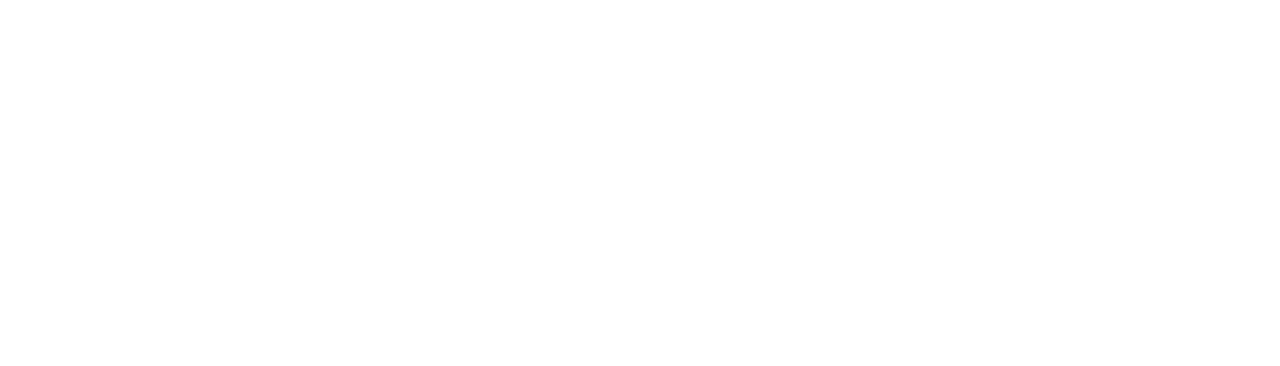
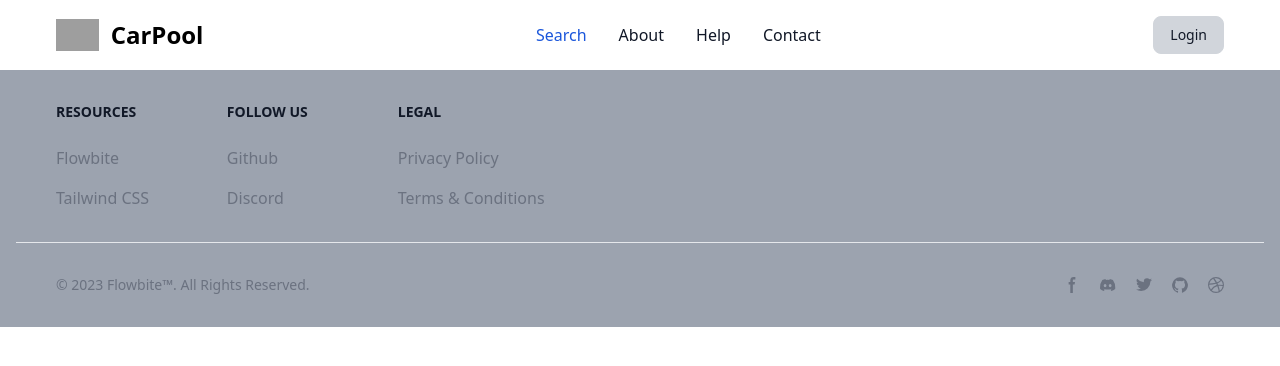
Before and after one commit to Prathamesh2805/CarPool_Client, a React (Create React App) app: page /about in a window 1280 px wide. Before the commit this address had no page. Shown: the top 366 px of the page. Built offline with nearby package versions, Linux system fonts and the light colour scheme; grey boxes are pictures that could not be loaded.

Commit message:
buttons updated

```diff
--- a/src/App.js
+++ b/src/App.js
@@ -6,6 +6,7 @@ import { BrowserRouter as Router, Switch,
 import Home from './pages/HomePage';
 import LoginPage from './pages/LoginPage';
 import SignupPage from './pages/SignupPage';
+import AboutPage from './pages/AboutPage';
 
 function App() {
   return (
@@ -13,6 +14,7 @@ function App() {
         <BrowserRouter>
     <Routes>
       <Route path='/' element={<Home />} />
+      <Route path='/about' element={<AboutPage />}/>
       <Route path='/login' element={<LoginPage />} />
       <Route path='/signup' element={<SignupPage />} />
     </Routes>
--- a/src/components/HeroSection.jsx
+++ b/src/components/HeroSection.jsx
@@ -1,6 +1,7 @@
 /* eslint-disable jsx-a11y/anchor-is-valid */
 import React from "react";
 import HeroImg from "../assets/8489144.png"
+import { Link } from "react-router-dom";
 
 const HeroSection = () => {
   return (
@@ -13,12 +14,14 @@ const HeroSection = () => {
         <p className="max-w-2xl mb-6 font-light text-gray-500 lg:mb-8 md:text-lg lg:text-xl dark:text-gray-400">
           Lorem ipsum dolor sit amet consectetur, adipisicing elit. Et maxime saepe eligendi, quia nam ipsam eius quod accusamus explicabo recusandae dolorem voluptates provident voluptatum ab nulla porro corrupti cupiditate error.
         </p>
+        <Link to="/about">
         <button
-           href="#"
            className="inline-flex items-center justify-center px-5 py-3 text-base font-medium text-center bg-gray-300 text-gray-900 border border-gray-300 rounded-lg hover:bg-gray-100 focus:ring-4 focus:ring-gray-100 dark:text-white dark:border-gray-700 dark:hover:bg-gray-700 dark:focus:ring-gray-800"
          >
-           Get Started
+           Explore
         </button>
+        </Link>
+
       </div>
       <div className="hidden lg:mt-0 lg:col-span-5 lg:flex">
         <img
--- a/src/components/NavBar.jsx
+++ b/src/components/NavBar.jsx
@@ -20,7 +20,7 @@ const NavBar = () => {
         <div className="flex md:order-2">
           <Link to="/login"><button
             type="button"
-            className="text-white bg-blue-700 hover:bg-blue-800 focus:ring-4 focus:outline-none focus:ring-blue-300 font-medium rounded-lg text-sm px-4 py-2 text-center mr-3 md:mr-0 dark:bg-blue-600 dark:hover:bg-blue-700 dark:focus:ring-blue-800"
+            className=" bg-gray-300 text-gray-900 border border-gray-300 hover:bg-gray-100 focus:ring-4 focus:ring-gray-100 dark:text-white dark:border-gray-700 dark:hover:bg-gray-700 dark:focus:ring-gray-800 font-medium rounded-lg text-sm px-4 py-2 text-center mr-3 md:mr-0"
           >
             Login
           </button></Link>
--- /dev/null
+++ b/src/pages/AboutPage.jsx
@@ -0,0 +1,14 @@
+import React from "react";
+import NavBar from "../components/NavBar";
+import MyFooter from "../components/MyFooter"
+
+const AboutPage = () =>{
+    return(
+        <div>
+            <NavBar/>
+            <MyFooter/>
+        </div>
+    );
+};
+
+export default AboutPage;
```
